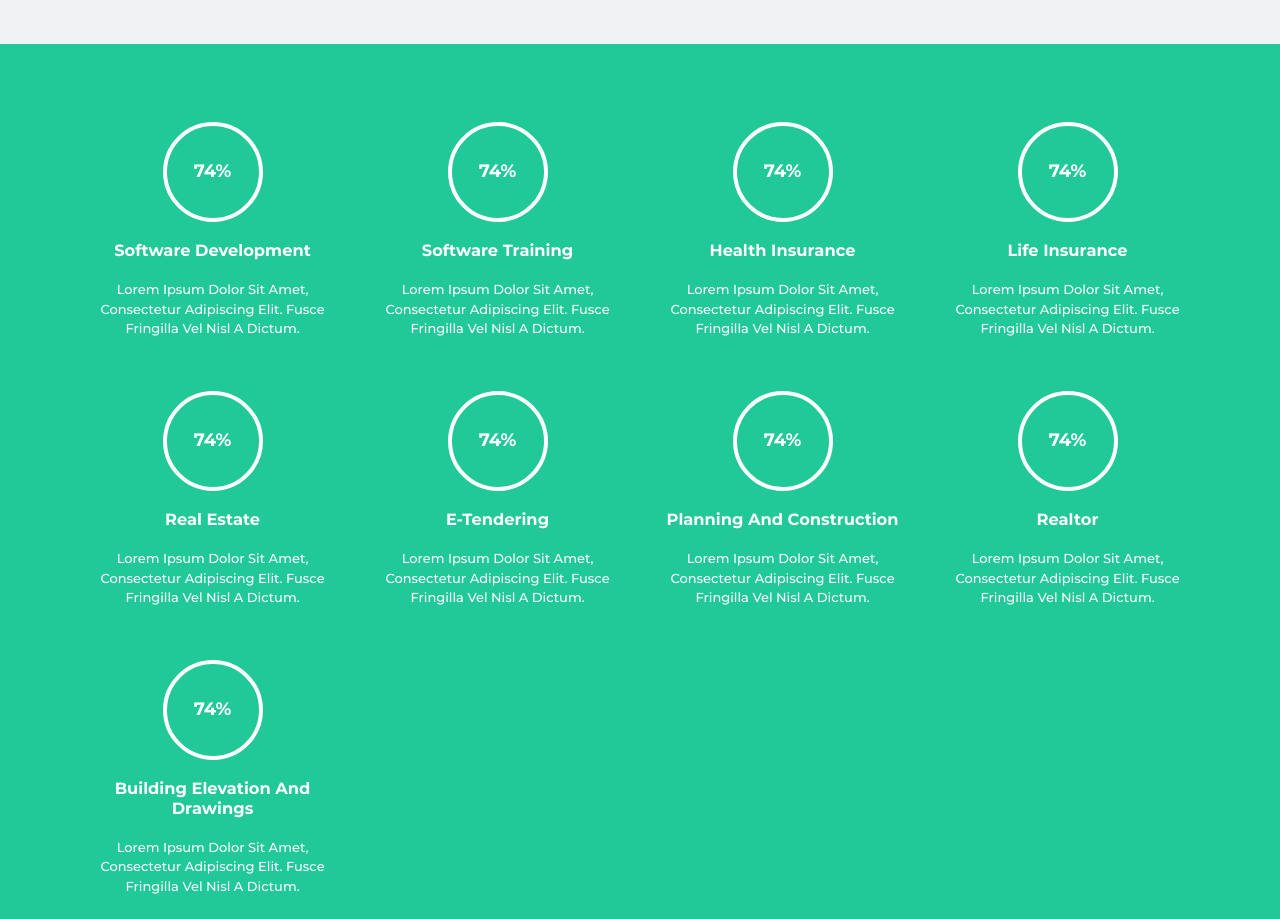
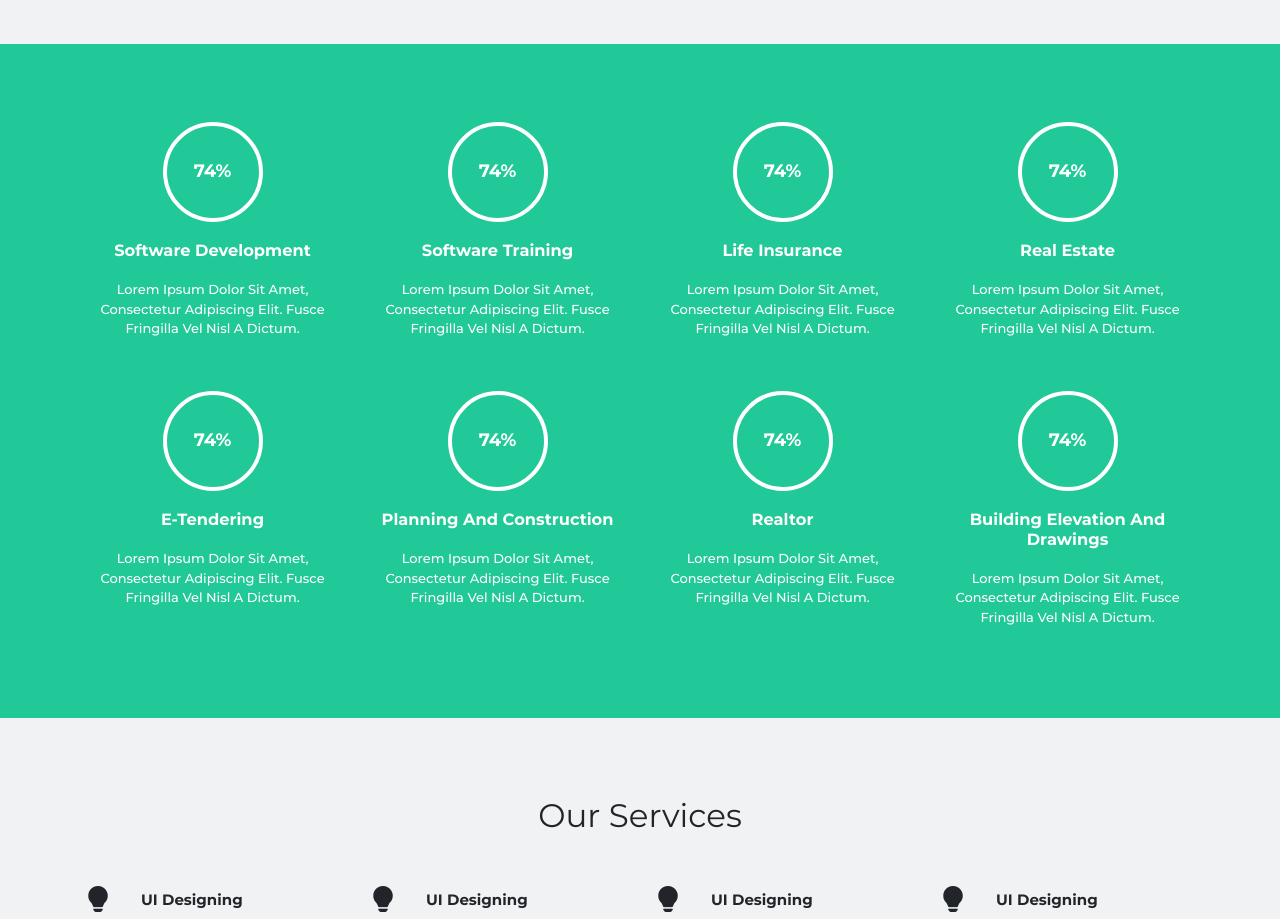
Before and after one commit to TASLIM-ENIOLLA/staunchcuil, a Next.js app: page / in a window 1280 px wide. Shown: the part 1600-2519 px from the top of the page. Built offline with nearby package versions, Linux system fonts and the light colour scheme.

Commit message:
Second commit 29/10/2023

```diff
--- a/components/pages/Services.jsx
+++ b/components/pages/Services.jsx
@@ -14,13 +14,6 @@ export default function Services(){
                         <div className = 'text-center text-white'>
                             <PercentageComponent percentage = '74' />
                             <h5 className = 'bold text-capitalize mb-4'>software training</h5>
-                            <p className = 'text-capitalize half-bold'>Lorem ipsum dolor sit amet, consectetur adipiscing elit. Fusce fringilla vel nisl a dictum.</p>
-                        </div>
-                    </div>
-                    <div className = 'col-lg-3 col-md-6 col-12 mb-5'>
-                        <div className = 'text-center text-white'>
-                            <PercentageComponent percentage = '74' />
-                            <h5 className = 'bold text-capitalize mb-4'>health insurance</h5>
                             <p className = 'text-capitalize half-bold'>Lorem ipsum dolor sit amet, consectetur adipiscing elit. Fusce fringilla vel nisl a dictum.</p>
                         </div>
                     </div>
```
Also changed, not shown: 1 other file (tests, documents, lock files or other folders).
